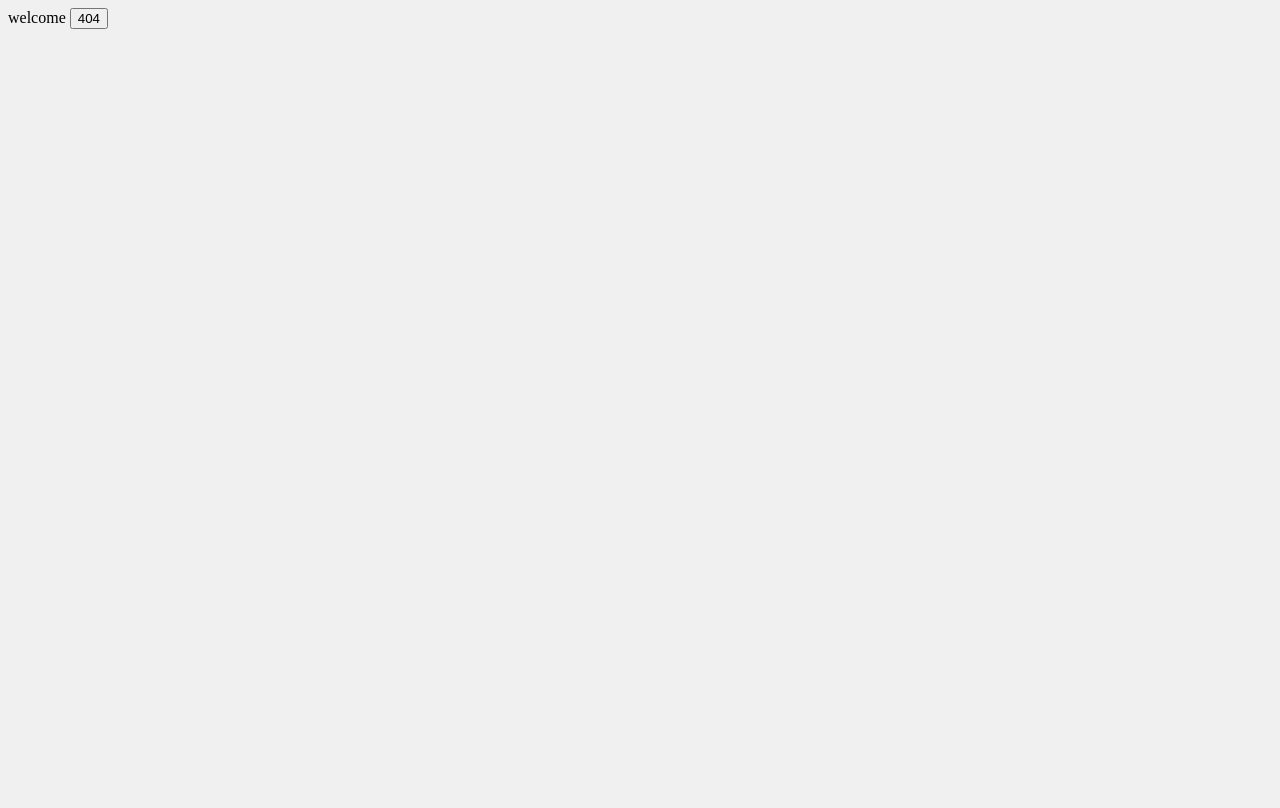
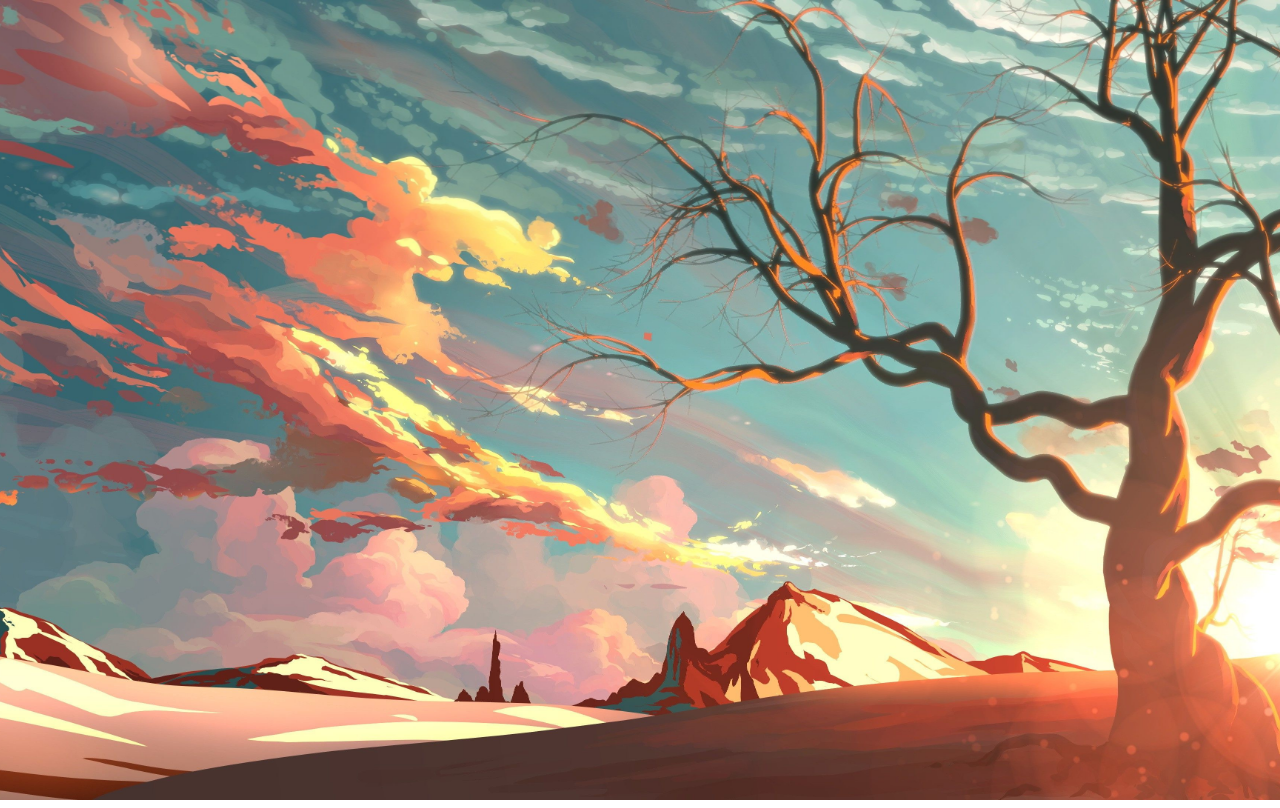
Before and after one commit to lfanglee/blog-front, a Vue app: page /welcome in a window 1280 px wide. Built offline with nearby package versions, Linux system fonts and the light colour scheme.

Commit message:
feat: 基础样式

```diff
--- a/src/App.vue
+++ b/src/App.vue
@@ -11,17 +11,3 @@ export default class App extends Vue {
 
 }
 </script>
-
-<style lang="scss">
-@import './styles/common.scss';
-html, body {
-    width: 100%;
-    height: 100%;
-    overflow: hidden;
-    background-color: #f0f0f0;
-}
-.app-main {
-    width: 100%;
-    height: 100%;
-}
-</style>
--- a/src/components/loading-bar/loading-bar.vue
+++ b/src/components/loading-bar/loading-bar.vue
@@ -17,7 +17,7 @@ interface IloadingStyle {
     backgroundColor?: string
 }
 
-type colorType = 'primary' | 'success' | 'error';
+type colorType = 'primary' | 'error';
 
 type statusType = 'success' | 'error';
 
--- a/src/index.ts
+++ b/src/index.ts
@@ -2,6 +2,8 @@ import Vue from 'vue';
 import App from './App.vue';
 import router from './router/index';
 import store from './store/index';
+
+import './styles/index.scss';
 
 new Vue({
     router,
--- a/src/pages/index.vue
+++ b/src/pages/index.vue
@@ -1,9 +1,6 @@
 <template>
     <div class="page-welcome">
-        welcome
-        <button @click="handleJumpNotFound">
-            404
-        </button>
+
     </div>
 </template>
 
@@ -23,3 +20,15 @@ export default class Welcome extends Vue {
     }
 }
 </script>
+
+<style lang="scss" scoped>
+.page-welcome {
+    position: fixed;
+    top: 0;
+    right: 0;
+    width: 100%;
+    height: 100%;
+    background: url('../images/Wallions284236.jpg') no-repeat 20% 20%;
+    background-size: cover;
+}
+</style>
--- a/src/styles/common.scss
+++ b/src/styles/common.scss
@@ -1,59 +1,69 @@
-.margin-top-8{
-    margin-top: 8px;
-}
-.margin-top-10{
-    margin-top: 10px;
-}
-.margin-top-20{
-    margin-top: 20px;
-}
-.margin-left-10{
-    margin-left: 10px;
-}
-.margin-bottom-10{
-    margin-bottom: 10px;
-}
-.margin-bottom-100{
-    margin-bottom: 100px;
-}
-.margin-right-10{
-    margin-right: 10px;
-}
-.padding-left-6{
-    padding-left: 6px;
-}
-.padding-left-8{
-    padding-left: 8px;
-}
-.padding-left-10{
-    padding-left: 10px;
-}
-.padding-left-20{
-    padding-left: 20px;
-}
-.height-100{
-    height: 100%;
-}
-.height-120px{
-    height: 120px;
-}
-.height-200px{
-    height: 200px;
-}
-.height-492px{
-    height: 492px;
-}
-.height-460px{
-    height: 460px;
-}
-.line-gray{
-    height: 0;
-    border-bottom: 2px solid #dcdcdc;
+html, body {
+    margin: 0;
+    font-family: -apple-system,BlinkMacSystemFont,Helvetica Neue,PingFang SC,Microsoft YaHei,Source Han Sans SC,Noto Sans CJK SC,WenQuanYi Micro Hei,sans-serif;
+    font-size: $font-size-base;
+    font-weight: 400;
+    line-height: 1.4;
+    color: var(--text);
+    letter-spacing: .5px;
+    -webkit-font-smoothing: antialiased;
 }
 
-.notwrap{
-    word-break:keep-all;
-    white-space:nowrap;
-    overflow: hidden;
-    text-overflow: ellipsis;
+body {
+    padding: 5rem 0 0 0;
+    background: $white;
 }
+
+.clearfix {
+    &:after {
+        content: '';
+        display: block;
+        height: 0;
+        clear: both;
+        visibility: hidden;
+    }
+}
+
+::-webkit-input-placeholder {
+    /* WebKit browsers */
+    color: $disabled;
+    font-size: 1rem;
+}
+
+:-moz-placeholder {
+    /* Mozilla Firefox 4 to 18 */
+    color: $disabled;
+    font-size: 1rem;
+}
+
+::-moz-placeholder {
+    /* Mozilla Firefox 19+ */
+    color: $disabled;
+    font-size: 1rem;
+}
+
+:-ms-input-placeholder {
+    /* Internet Explorer 10+ */
+    color: $disabled;
+    font-size: 1rem;
+}
+
+::-webkit-scrollbar {
+    width: .5rem;
+    height: .5rem;
+    background: hsla(0, 0%, 100%, 0.6);
+}
+
+::-webkit-scrollbar-track {
+    border-radius: 0;
+}
+
+::-webkit-scrollbar-thumb {
+    border-radius: 0;
+    background-color: rgba(95,95,95,.4);
+    transition: all .2s;
+    border-radius: .5rem;
+    &:hover {
+        background-color: rgba(95,95,95, .7);
+    }
+}
--- /dev/null
+++ b/src/styles/index.scss
@@ -0,0 +1,9 @@
+@charset 'UTF-8';
+
+@import './variable.scss';
+
+@import './mixin.scss';
+
+@import './reset.scss';
+
+@import './common.scss';
--- /dev/null
+++ b/src/styles/mixin.scss
@@ -0,0 +1,32 @@
+/// adds property prefix for css3 property
+/// @param {*} $property Property
+/// @param {*} $value Value
+@mixin css3-prefix($property, $value) {
+    -webkit-#{$property}: #{$value};
+     -khtml-#{$property}: #{$value};
+       -moz-#{$property}: #{$value};
+        -ms-#{$property}: #{$value};
+         -o-#{$property}: #{$value};
+            #{$property}: #{$value};
+}
+
+/// border radius
+/// @param {Size} $radius Radius
+/// @require {mixin} css3-prefix
+@mixin border-radius($radius: 5px) {
+    @include css3-prefix('border-radius', $radius);
+}
+
+@mixin text-overflow {
+    overflow: hidden;
+    text-overflow: ellipsis;
+    white-space: nowrap;
+}
+
+@mixin content-overflow($num) {
+    overflow: hidden;
+    text-overflow: ellipsis;
+    display: -webkit-box;
+    -webkit-line-clamp: $num;
+    -webkit-box-orient: vertical;
+}
--- /dev/null
+++ b/src/styles/reset.scss
@@ -0,0 +1,49 @@
+html, body, div, span, applet, object, iframe, h1, h2, h3, h4, h5, h6, p, blockquote, pre, a, abbr, acronym, address, big, cite, code, del, dfn, em, img, ins, kbd, q, s, samp, small, strike, strong, sub, sup, tt, var, b, u, i, center, dl, dt, dd, ol, ul, li, fieldset, form, label, legend, table, caption, tbody, tfoot, thead, tr, th, td, article, aside, canvas, details, embed, figure, figcaption, footer, header, hgroup, menu, nav, output, ruby, section, summary, time, mark, audio, video {
+    margin: 0;
+    padding: 0;
+    border: 0;
+    font-size: 100%;
+    font: inherit;
+    vertical-align: baseline;
+}
+
+/* HTML5 display-role reset for older browsers */
+
+article, aside, details, figcaption, figure, footer, header, hgroup, menu, nav, section {
+    display: block;
+}
+
+body {
+    line-height: 1;
+}
+
+ol, ul {
+    list-style: none;
+}
+
+blockquote, q {
+    quotes: none;
+}
+
+blockquote {
+    &:before, &:after {
+        content: '';
+        content: none;
+    }
+}
+
+q {
+    &:before, &:after {
+        content: '';
+        content: none;
+    }
+}
+
+table {
+    border-collapse: collapse;
+    border-spacing: 0;
+}
+
+a {
+    -webkit-tap-highlight-color: rgba(0, 0, 0, 0);
+}
--- /dev/null
+++ b/src/styles/theme.scss
@@ -0,0 +1,59 @@
+@mixin theme(
+    $theme-white,
+    $theme-black,
+    $theme-red,
+    $theme-primary,
+    $theme-green,
+    $theme-text,
+    $border-color
+) {
+    --module-bg: rgba($theme-white, .6);
+    --header-fix-bg: rgba($theme-white, .8);
+
+    --module-hover-bg: rgba($theme-black, .12);
+    --module-hover-bg-light-3: lighten(rgba($theme-black, .12), 30%);
+    --module-hover-bg-light-3: lighten(rgba($theme-black, .12), 50%);
+
+    --theme-white: $theme-white;
+    --theme-black: $theme-black;
+    --theme-red: $theme-black;
+    --theme-primary: $theme-primary;
+    --theme-green: $theme-green;
+
+    --border-color: $border-color;
+
+    --text: $theme-text;
+    --text-dividers: lighten($theme-text, 40%);
+    --text-disabled: lighten($theme-text, 25%);
+    --text-disabled: lighten($theme-text, 10%);
+
+    --text-light-4: lighten($theme-text, 40%);
+    --text-light-3: lighten($theme-text, 30%);
+    --text-light-1: lighten($theme-text, 10%);
+    --text-dark-1: darken($theme-text, 10%);
+}
+
+body {
+    &#light {
+        @include theme(
+            $theme-white: #fff,
+            $theme-black: #24292e,
+            $theme-red: #ea6f5a,
+            $theme-primary: #20a0ff,
+            $theme-green: #5ab95c,
+            $border-color: #eee,
+            $theme-text: #666
+        );
+    }
+    &#dark {
+        @include theme(
+            $theme-white: #4a4a4a,
+            $theme-black: #c8c8c8,
+            $theme-red: #ea6f5a,
+            $theme-primary: #20A0FF,
+            $theme-green: #5ab95c,
+            $border-color: #696969,
+            $theme-text: #999999
+        )
+    }
+}
--- /dev/null
+++ b/src/styles/variable.scss
@@ -0,0 +1,41 @@
+// text
+$text: var(--text);
+$dividers: var(--text-light-4);
+$disabled: var(--text-light-3);
+$secondary: var(--text-dark-1);
+$descript: var(--text-light-1);
+
+// font-size
+$font-size-base: 14px;
+$font-size-logo: 2rem;
+$font-size-large: 1.6rem;
+$font-size-small: .85rem;
+
+// padding
+$br: 4px;
+$xs-pad: .3rem;
+$sm-pad: .5rem;
+$normal-pad: 1rem;
+$md-pad: 1.2rem;
+$lg-pad: 1.5rem;
+$mlg-pad: 2rem;
+$xlg-pad: 3rem;
+
+// radius
+$radius: 4px;
+
+// color
+$white: var(--theme-white);
+$black: var(--theme-black);
+$green: var(--theme-green);
+$blue: var(--theme-primary);
+$red: var(--theme-red);
+
+$border-color: var(--border-color);
+
+// container
+
+$module-bg: var(--module-bg);
+$module-hover-bg: var(--module-hover-bg);
+$module-hover-bg-light-3: var(--module-hover-bg-light-3);
+$module-hover-bg-light-6: var(--module-hover-bg-light-6);
```
Also changed, not shown: src/images/Wallions284236.jpg (added).
